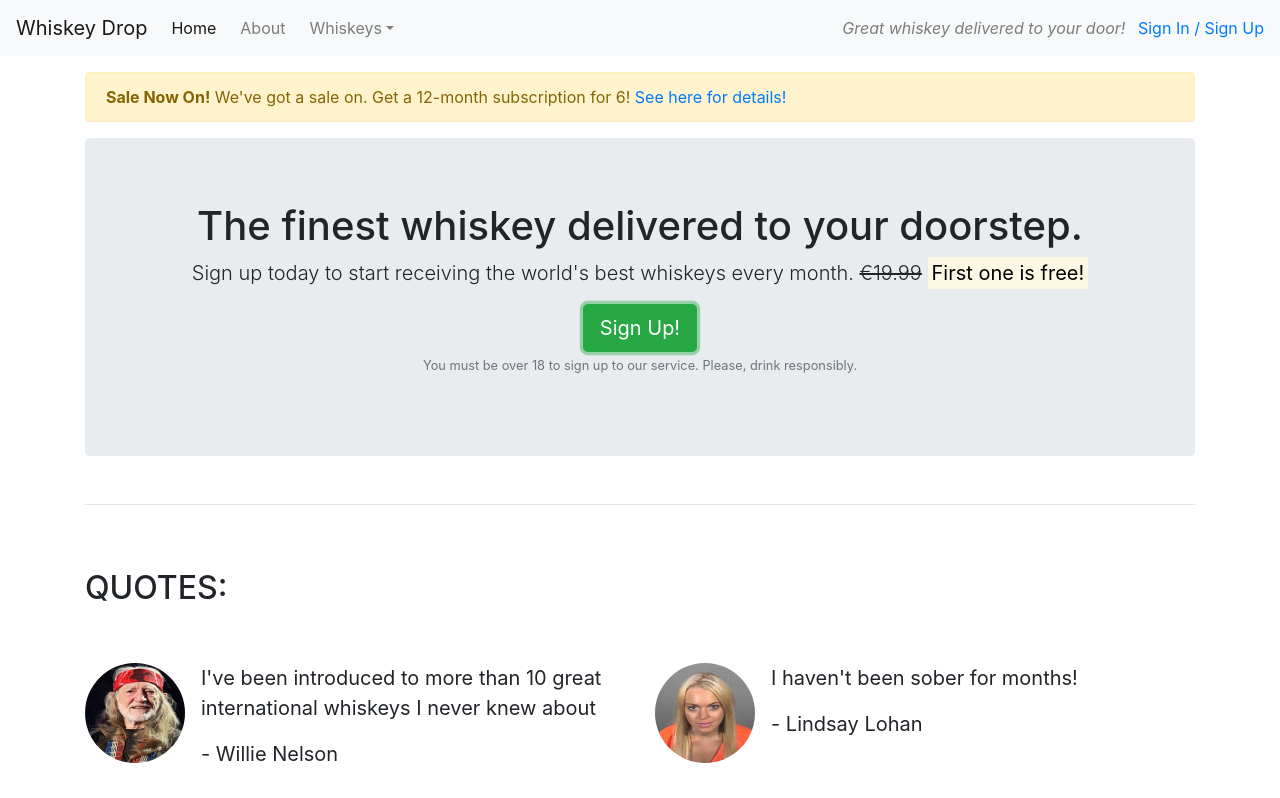
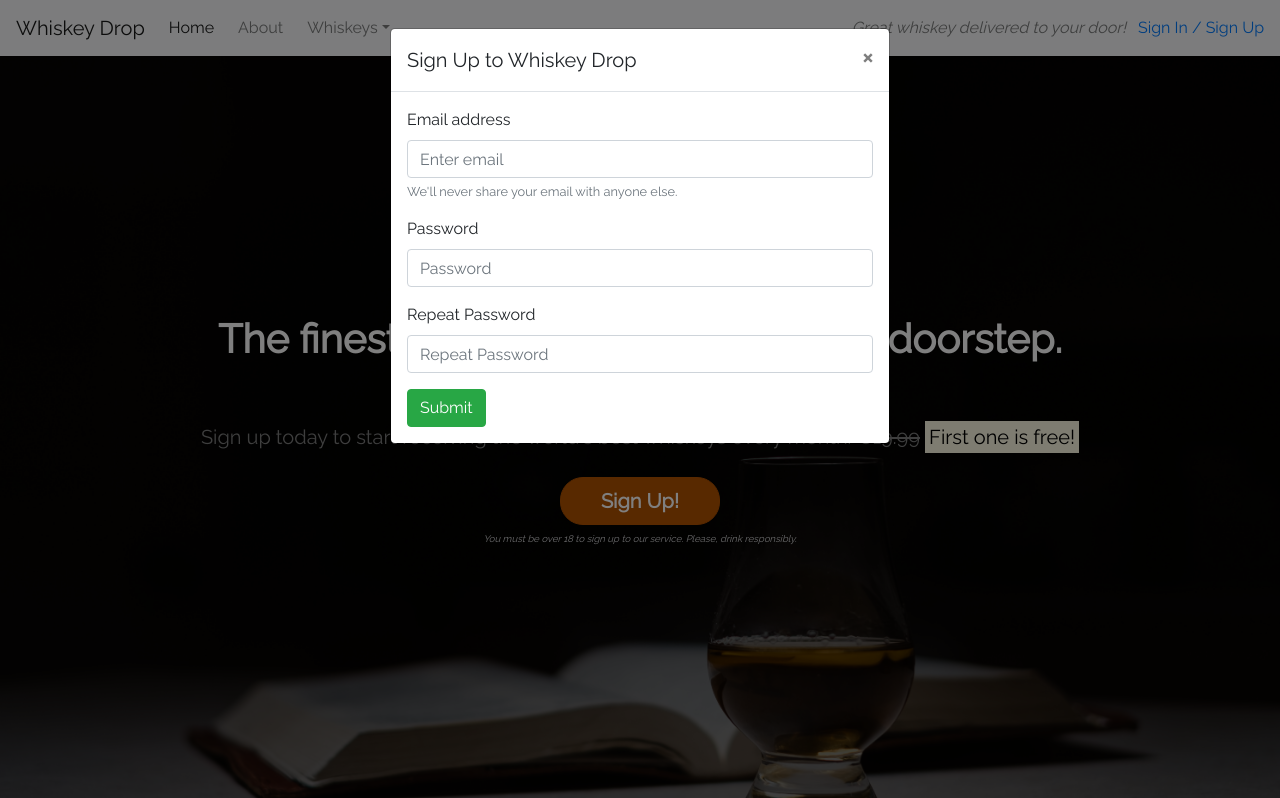
Before and after one commit to ivan-tml/whiskey-shop-bootstrap-mini-project, a plain HTML site: page index.html in a window 1280 px wide. Both pictures are taken after a click on the button "Sign Up!". Shown: the top 798 px of the page. Drawn offline with nearby package versions, Linux system fonts and the light colour scheme.

Commit message:
Updated CSS

```diff
--- /dev/null
+++ b/css/main.css
@@ -0,0 +1,97 @@
+body {
+    font-family: 'Raleway', sans-serif;
+}
+
+.alert-container {}
+
+.callout-container {
+    height: 100vh;
+
+    background: url("../ImagesCodeInstitute/whiskey-glass.jpg") no-repeat center center fixed;
+    -webkit-background-size: cover;
+    -moz-background-size: cover;
+    -o-background-size: cover;
+    background-size: cover;
+
+    display: flex;
+    align-items: center;
+    justify-content: center;
+
+    position: relative;
+}
+
+.opaque-overlay {
+    position: absolute;
+    top: 0;
+    left: 0;
+    height: 100%;
+    width: 100%;
+    background-color: rgba(0,0,0,0.5);
+}
+
+.quotes-container {}
+
+.features-container {}
+
+/* block deviders */
+
+.block-devider {
+    width: 7em;
+    height: .2em;
+    background-color: #b15200;
+    border-radius: 2px;
+}
+
+.block-devider--orange {
+    background-color: #b15200;
+}
+
+.block-devider--short {
+    width: 3.5em;
+}
+
+/* Jumbotron */
+
+.jumbotron {
+    background-color: transparent;
+}
+
+.jumbotron .lead {
+    margin: 25px 0;
+    color: #7d7d7d;
+}
+
+.jumbotron small {
+    font-size: 60%;
+    font-style: italic;
+    color: #d7d7d9;
+}
+
+.jumbotron-header {
+    color: white;
+    font-weight: bold;
+    margin-bottom: 30px;
+}
+
+/* Buttons */
+
+.btn--cta {
+    font-weight: bold;
+    border-radius: 23px;
+    width: 160px;
+}
+
+.btn--orange {
+    color: white;
+    background-color: #b15200;
+    border-color: #b15200;
+}
+
+.btn--orange:hover,
+.btn--orange:active,
+.btn--orange:focus,
+.btn--orange:active:focus {
+    color: white;
+    background-color: #904300;
+    border-color: #904300;
+}
--- a/index.html
+++ b/index.html
@@ -7,6 +7,10 @@
     <meta http-equiv="X-UA-Compatible" content="ie=edge">
     <link rel="stylesheet" href="https://stackpath.bootstrapcdn.com/bootstrap/4.3.1/css/bootstrap.min.css" integrity="sha384-ggOyR0iXCbMQv3Xipma34MD+dH/1fQ784/j6cY/iJTQUOhcWr7x9JvoRxT2MZw1T" crossorigin="anonymous">
     <link rel="stylesheet" href="https://use.fontawesome.com/releases/v5.8.1/css/all.css" integrity="sha384-50oBUHEmvpQ+1lW4y57PTFmhCaXp0ML5d60M1M7uH2+nqUivzIebhndOJK28anvf" crossorigin="anonymous">
+    <link href="https://fonts.googleapis.com/css?family=Raleway" rel="stylesheet">
+
+    <link rel="stylesheet" href="css/main.css" type="text/css" />
+
     <title>Whiskey Drop | Taste a new whiskey every month</title>
 </head>
 
@@ -22,8 +26,7 @@
                 <li class="active nav-item mr-2"><a class="nav-link" href="/">Home</a></li>
                 <li class="nav-item mr-2"><a class="nav-link" href="/about">About</a></li>
                 <li class="nav-item dropdown">
-                    <a href="#" class="nav-link dropdown-toggle" id="navbarDropdownMenuLink" role="button" data-toggle="dropdown"
-                    aria-haspopup="true" aria-expanded="false">
+                    <a href="#" class="nav-link dropdown-toggle" id="navbarDropdownMenuLink" role="button" data-toggle="dropdown" aria-haspopup="true" aria-expanded="false">
                         Whiskeys</a>
                     <div class="dropdown-menu" aria-labelledby="navbarDropdownMenuLink">
                         <a href="#" class="dropdown-item">Irish</a>
@@ -40,7 +43,7 @@
             <a href="/login">Sign In / Sign Up</a>
         </div>
     </nav>
-    <article class="container mt-3">
+    <!-- <div class="container alert-container">
         <div class="row">
             <div class="col-12 d-none d-sm-block">
                 <div class="alert alert-warning">
@@ -49,24 +52,30 @@
                 </div>
             </div>
         </div>
+    </div> -->
+    <div class="container-fluid callout-container">
         <!-- callout -->
+        <div class="opaque-overlay">&nbsp;</div>
         <div class="row">
             <div class="col-12">
                 <section class="callout jumbotron text-center">
-                    <h1>The finest whiskey delivered to your doorstep.</h1>
+                    <h1 class="jumbotron-header">The finest whiskey delivered to your doorstep.</h1>
+                    <hr class="block-devider block-devider--orange">
                     <p class="lead">Sign up today to start receiving the world's best whiskeys every month.
                         <s class="d-none d-sm-inline">€19.99</s>
                         <span class="d-inline d-sm-none"><br></span>
                         <strong><mark>First one is free!</mark></strong></p>
-                    <button class="btn btn-success btn-lg">Sign Up!</button>
+                    <button class="btn btn-lg btn--cta btn--orange" data-toggle="modal" data-target="#signUpModal">Sign Up!</button>
                     <p class="text-muted"><small>You must be over 18 to sign up to our service. Please, drink responsibly.</small></p>
                 </section>
             </div>
         </div>
         <!-- /.callout -->
-        <hr>
+    </div>
+
 
     <!-- Quotes -->
+    <div class="container quotes-container">
         <section class="quotes">
             <div class="row">
                 <div class="col-12 my-5">
@@ -81,7 +90,7 @@
                         </div>
                         <div class="mediabody">
                             <blockquote class="blockquote">
-                                <p>I've been introduced to more than 10 great international whiskeys I never knew about</p>
+                                <p>I've been introduced to more than 10 great international whiskeys I never knew about.</p>
                                 <p>- Willie Nelson</p>
                             </blockquote>
                         </div>
@@ -103,9 +112,10 @@
             </div>
         </section>
         <!-- /.quotes -->
-        <hr>
+    </div>
 
     <!-- features -->
+    <div class="container features-container">
         <section class="features">
             <div class="row">
                 <div class="col-12 my-5">
@@ -139,10 +149,11 @@
                 </div>
             </div>
         </section>
-        <br>
+    </div>
 
     <!-- favourites -->
-        <section class="features">
+    <div class="container favourites-container">
+        <section class="favourites">
             <div class="col-12 my-5">
                 <h2 class="text-uppercase">Monthly Favourites:</h2>
             </div>
@@ -177,23 +188,34 @@
                 </tbody>
             </table>
         </section>
-    </article>
+    </div>
 
-    <div class="modal" tabindex="-1" role="dialog">
+    <div class="modal" tabindex="-1" role="dialog" id="signUpModal">
         <div class="modal-dialog" role="document">
             <div class="modal-content">
                 <div class="modal-header">
-        <h5 class="modal-title">Modal title</h5>
+                    <h5 class="modal-title">Sign Up to Whiskey Drop</h5>
                     <button type="button" class="close" data-dismiss="modal" aria-label="Close">
           <span aria-hidden="true">&times;</span>
         </button>
                 </div>
                 <div class="modal-body">
-        <p>Modal body text goes here.</p>
+                    <form>
+                        <div class="form-group">
+                            <label for="exampleInputEmail1">Email address</label>
+                            <input type="email" class="form-control" id="exampleInputEmail1" aria-describedby="emailHelp" placeholder="Enter email">
+                            <small id="emailHelp" class="form-text text-muted">We'll never share your email with anyone else.</small>
                         </div>
-      <div class="modal-footer">
-        <button type="button" class="btn btn-secondary" data-dismiss="modal">Close</button>
-        <button type="button" class="btn btn-primary">Save changes</button>
+                        <div class="form-group">
+                            <label for="password">Password</label>
+                            <input type="password" class="form-control" id="password" placeholder="Password">
+                        </div>
+                        <div class="form-group">
+                            <label for="repeatPassword">Repeat Password</label>
+                            <input type="password" class="form-control" id="repeatPassword" placeholder="Repeat Password">
+                        </div>
+                        <button type="submit" class="btn btn-success">Submit</button>
+                    </form>
                 </div>
             </div>
         </div>
```
Also changed, not shown: ImagesCodeInstitute/whiskey-glass.jpg (added), 1 other file. Lines whose indentation alone changed are shown as unchanged.
